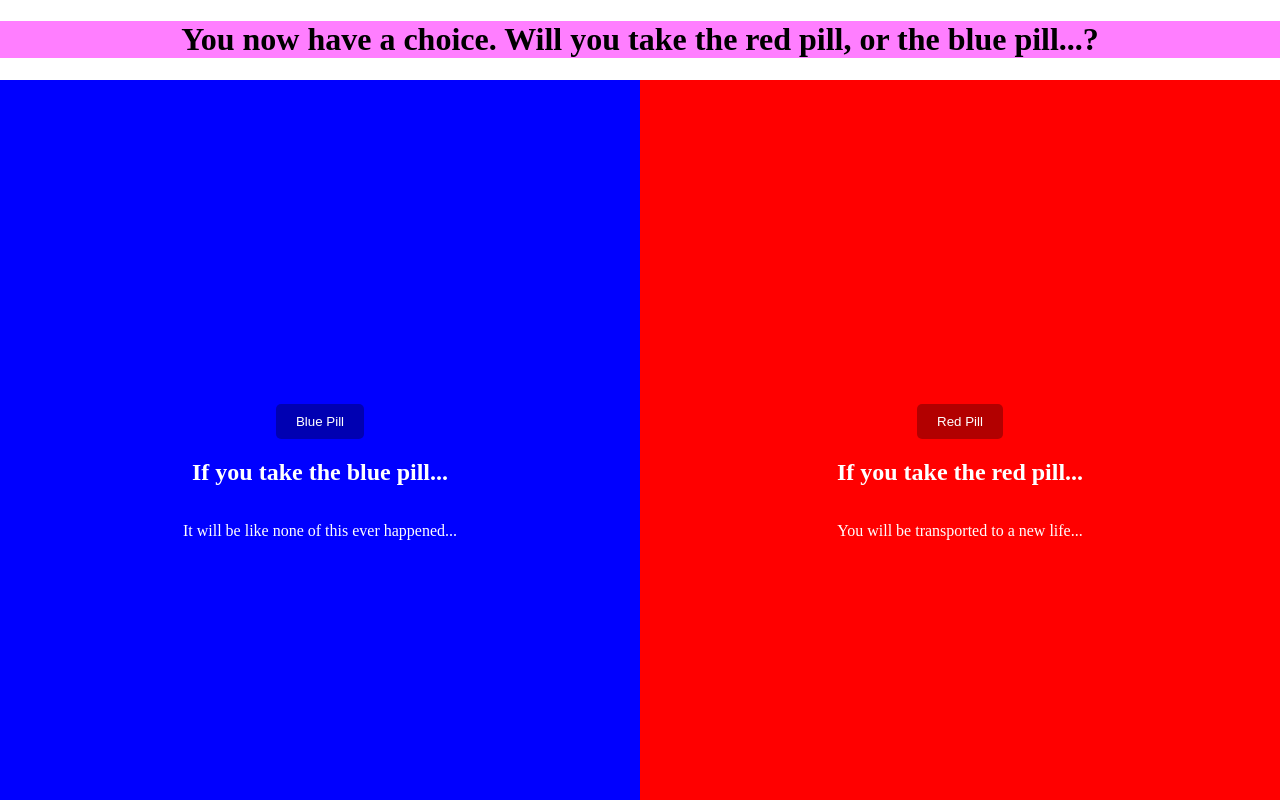
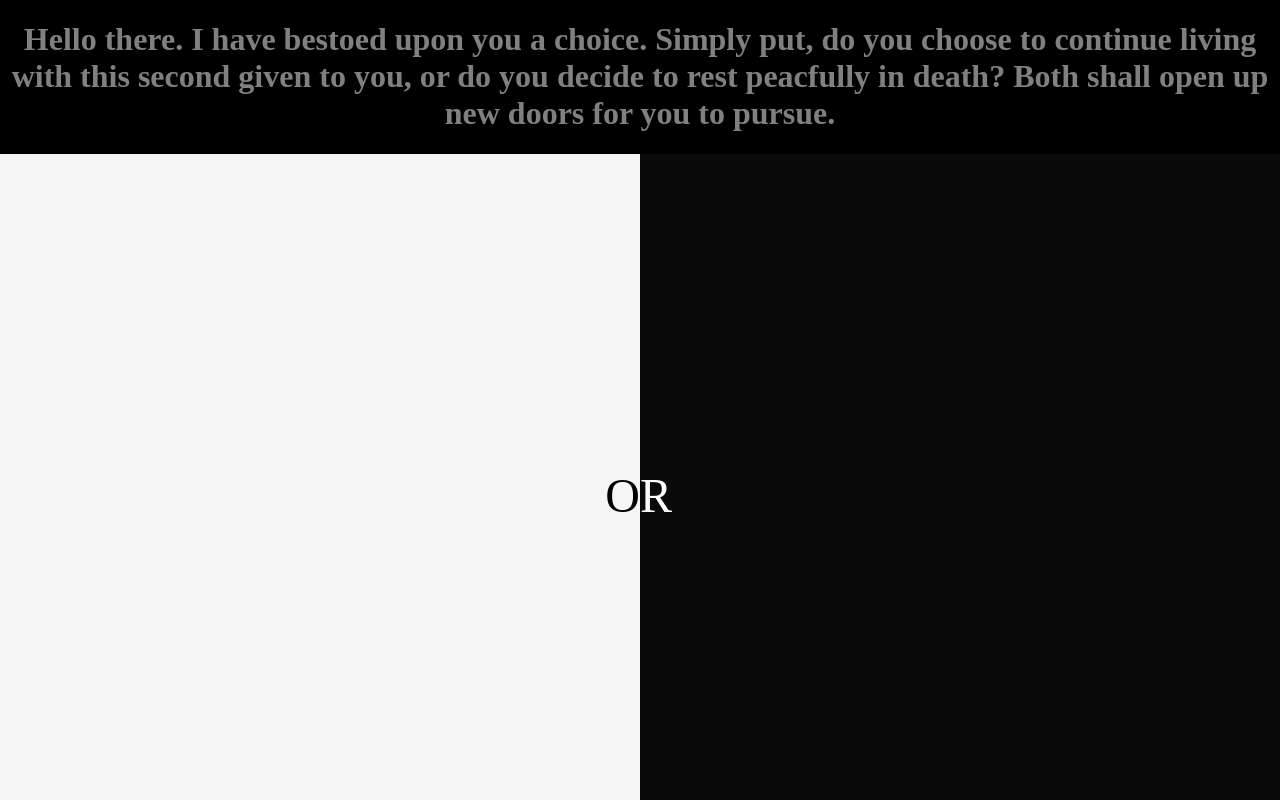
Before and after one commit to CopperCactus/Webpage-Maze, a plain HTML site: page revivalChoice.html in a window 1280 px wide. Shown: the top 800 px of the page. Drawn offline with Linux system fonts and the light colour scheme.

Commit message:
Changed sound timings, updated the Revival choice screen.

```diff
--- a/revivalChoice.html
+++ b/revivalChoice.html
@@ -4,25 +4,26 @@
 <head>
   <meta charset="UTF-8">
   <meta name="viewport" content="width=device-width, initial-scale=1.0">
-  <title>Red Pill or Blue Pill?</title>
+  <title>Revival Choice</title>
   <link href="./styles/revivalChoice.css" rel="stylesheet" />
 </head>
 
 <body>
   <div class="header">
-    <h1>You now have a choice. Will you take the red pill, or the blue pill...?</h1>
+    <h1>Hello there. I have bestoed upon you a choice. Simply put, do you choose to continue living with this second given to you, or do you decide to rest peacfully in death?
+      Both shall open up new doors for you to pursue.</h1>
   </div>
   <div class="choice-container">
-    <div class="live">
-      <a href="main.html"><button class="live-button">Blue Pill</button></a>
-      <h2>If you take the blue pill...</h2>
+    <a href="matrix.html" class="live">
+      <p id = "O">O</p>
+      <h2>If you choose to live...</h2>
       <p>It will be like none of this ever happened...</p>
-    </div>
-    <div class="die">
-      <a href="matrix.html"><button class="die-button">Red Pill</button></a>
-      <h2>If you take the red pill...</h2>
-      <p>You will be transported to a new life...</p>
-    </div>
+    </a>
+    <a href="matrix.html" class="die">
+      <p id = "R">R</p>
+      <h2>If you decide to die...</h2>
+      <p>You will shall rest peacfully in death...</p>
+    </a>
   </div>
   <script src="scripts/revivalChoice.js"></script>
 </body>
--- a/scripts/revivalChoice.js
+++ b/scripts/revivalChoice.js
@@ -1,6 +1,6 @@
 document.addEventListener("DOMContentLoaded", function() {
-    const redButton = document.querySelector(".red-button");
-    redButton.addEventListener("click", function() {
+    const dieButton = document.querySelector(".die");
+    dieButton.addEventListener("click", function() {
       window.open("https://youtu.be/zE7PKRjrid4?t=115", "_blank");
     });
 });
--- a/scripts/untimelyEnd.js
+++ b/scripts/untimelyEnd.js
@@ -11,7 +11,7 @@ document.addEventListener("DOMContentLoaded", function () {
             setTimeout(function() {
                 //TODO: Revival
                 window.location.href = "revivalChoice.html";
-            }, 20000);
+            }, 15000);
         }, 44000);
     }, 5000)
 });
--- a/styles/revivalChoice.css
+++ b/styles/revivalChoice.css
@@ -1,7 +1,12 @@
+:root{
+    --blacksmoke: rgb(10, 10, 10);
+}
+
 body {
     margin: 0;
     padding: 0;
     overflow: hidden;
+    background-color: black;
 }
 
 .choice-container {
@@ -11,39 +16,48 @@ body {
 
 .live,
 .die {
+    text-decoration: none;
     flex: 1;
     display: flex;
     flex-direction: column;
     justify-content: center;
     align-items: center;
-    color: white;
-    padding: 20px;
+    /* padding: 20px; */
 }
 
 .live {
-    background-color: blue;
+    background-color: whitesmoke;
+    color: whitesmoke;
+}
+
+.live:hover{
+    color: var(--blacksmoke);
 }
 
 .die {
-    background-color: red;
+    background-color: var(--blacksmoke);
+    color: var(--blacksmoke);
+}
+
+.die:hover{
+    color: whitesmoke;
 }
 
 .header {
     text-align: center;
-    background-color: rgb(255, 126, 255);
+    color: rgb(128, 128, 128);
 }
 
-.live-button,
-.die-button {
-    background-color: rgba(0, 0, 0, 0.3);
-    color: white;
-    padding: 10px 20px;
-    border: none;
-    border-radius: 5px;
-    cursor: pointer;
+#O{
+    font-size: 3em;
+    display: flex;
+    align-self: flex-end;
+    color: black;
 }
 
-.live-button:hover,
-.die-button:hover {
-    background-color: rgba(0, 0, 0, 0.6);
+#R{
+    font-size: 3em;
+    display: flex;
+    align-self: flex-start;
+    color: white;
 }
```
